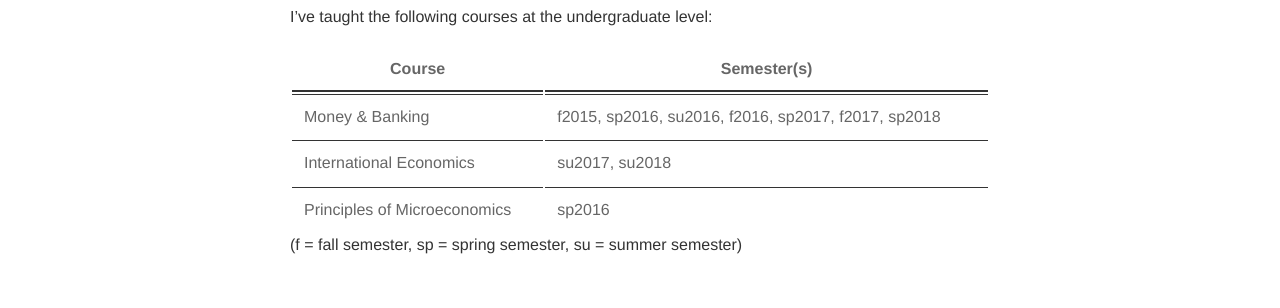
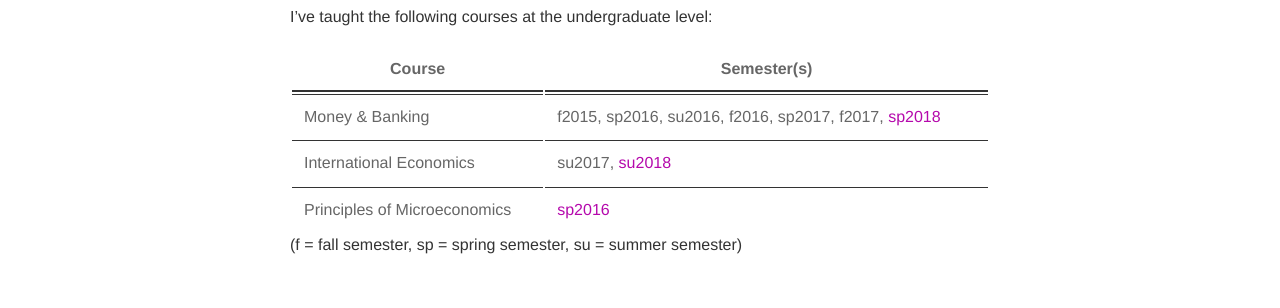
Before and after one commit to dustinhh/dustinhh.github.io, a Jekyll site: the page built from _pages/teaching.md, in a window 1280 px wide. Shown: the part 177-485 px from the top of the page. Built offline with Jekyll 4.4.1, drawn with Linux system fonts in a browser that asks for light colours; part of the change alters nothing that is shown.

```diff
--- a/_pages/teaching.md
+++ b/_pages/teaching.md
@@ -9,9 +9,9 @@ I've taught the following courses at the undergraduate level:
 
 | Course                        | Semester(s)                                         |
 |-------------------------------|-----------------------------------------------------|
- Money & Banking               | f2015, sp2016, su2016, f2016, sp2017, f2017, sp2018 |
- International Economics       | su2017, su2018                                      |
- Principles of Microeconomics | sp2016                                            |
+ Money & Banking               | f2015, sp2016, su2016, f2016, sp2017, f2017, [sp2018](https://drive.google.com/open?id=1-KsqTI43-Aj7o74THp9516iQazxGA0Fp)|
+ International Economics       | su2017, [su2018](https://drive.google.com/open?id=19bNOvuJUcOuJfaMDThSlAZXRHv24Qy5o)|
+ Principles of Microeconomics | [sp2016](https://drive.google.com/open?id=1djcMuDbCogYAHh9QyxppcZCMu40k0WLL)|
 
 
 
```
